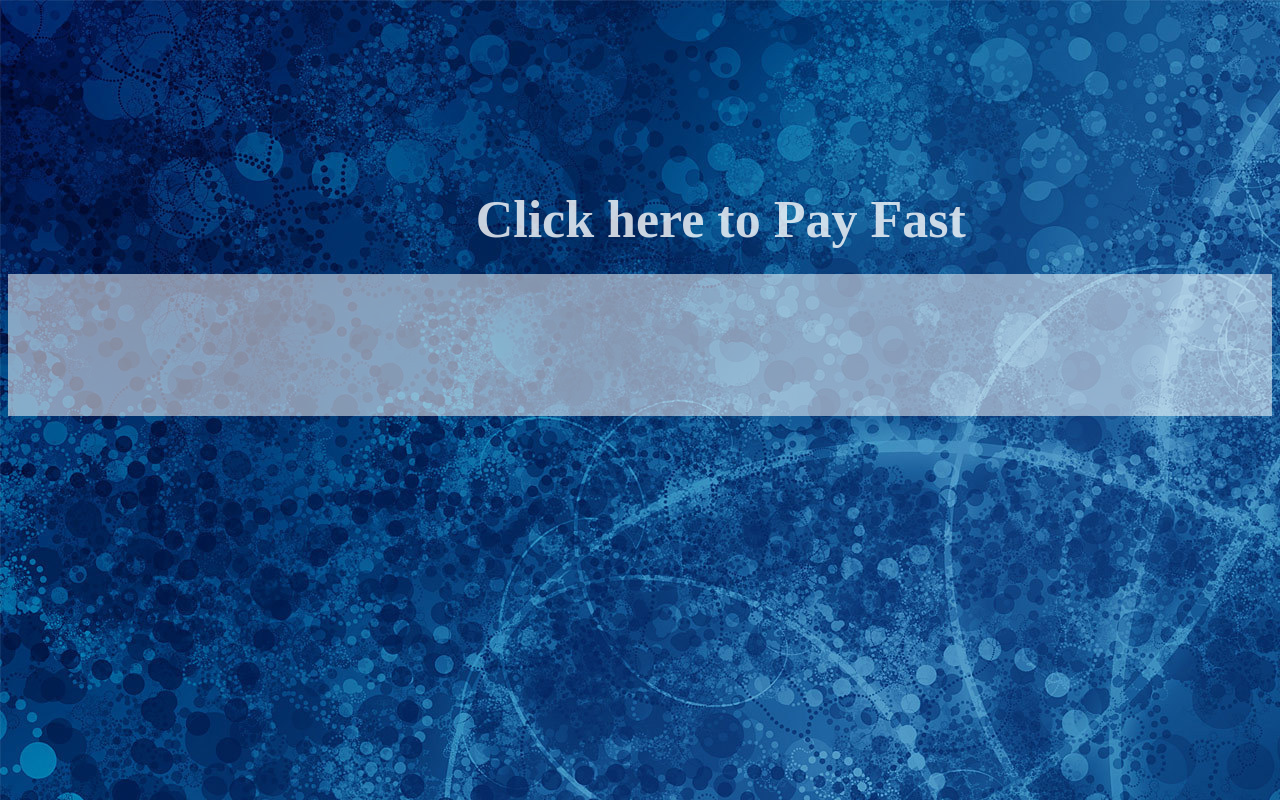
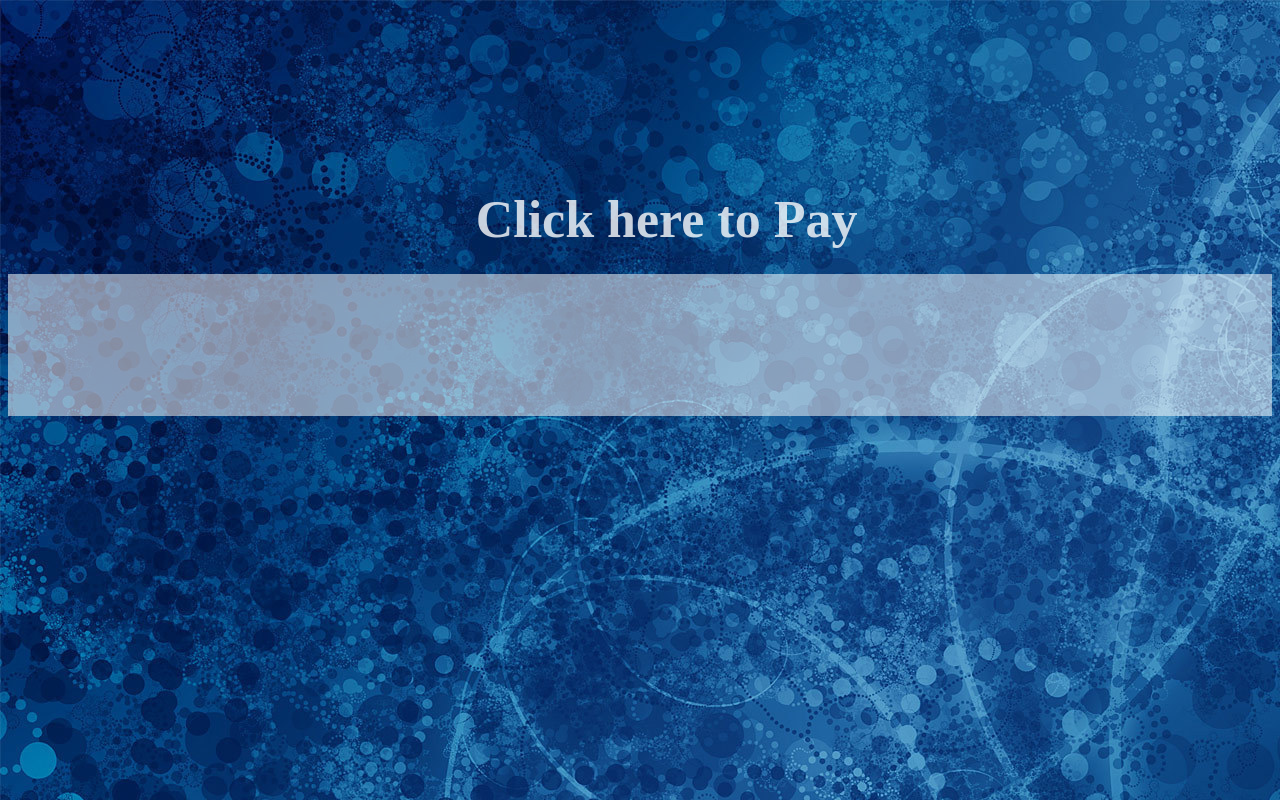
Before and after one commit to INS909/Payment-Gateway-, a plain HTML site: page index.html in a window 1280 px wide. Drawn offline with Linux system fonts and the light colour scheme.

Commit message:
Update index.html

```diff
--- a/index.html
+++ b/index.html
@@ -5,7 +5,7 @@
     </head>
     <body>
         <div class="texthere">
-            Click here to Pay Fast
+            Click here to Pay
         </div>
         <div class="in-box">
         <form> <script src="https://checkout.razorpay.com/v1/payment-button.js" data-payment_button_id="pl_GTAVgDCwXrh7F8" async> </script>
```
